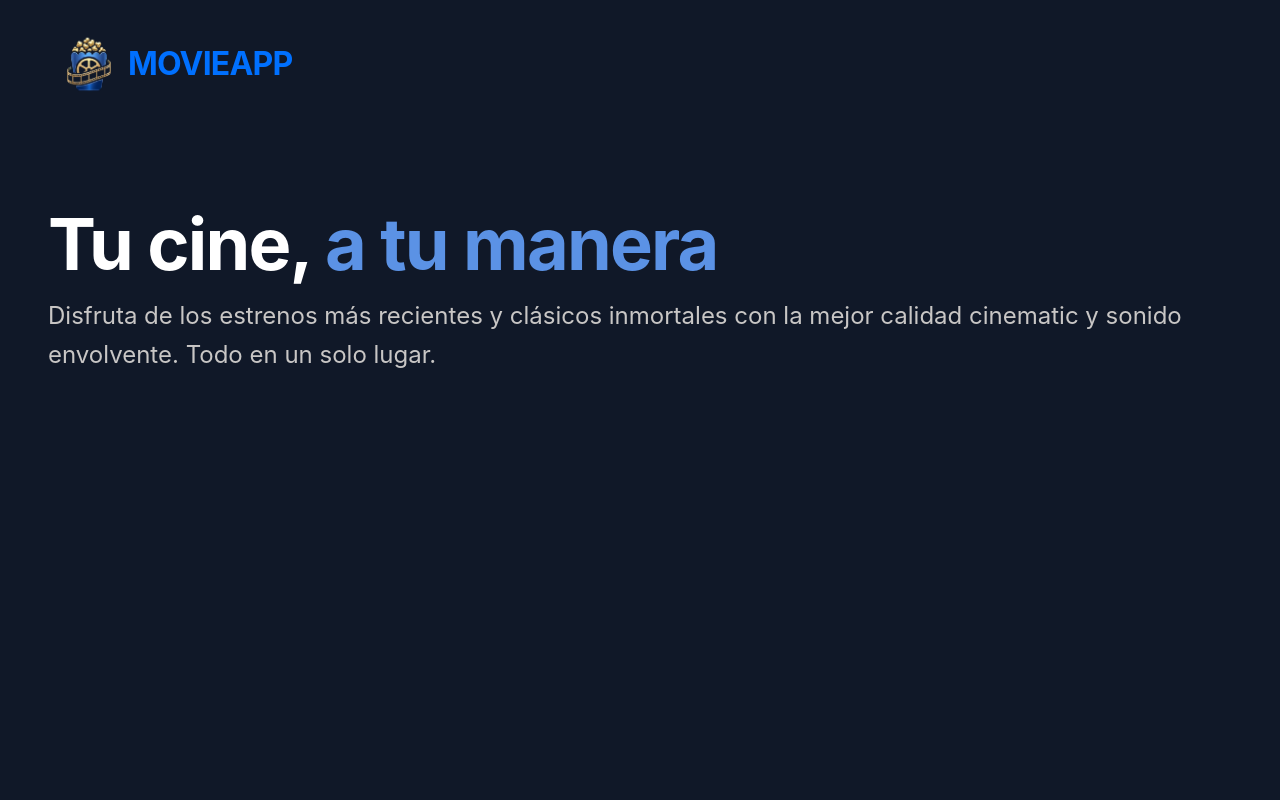
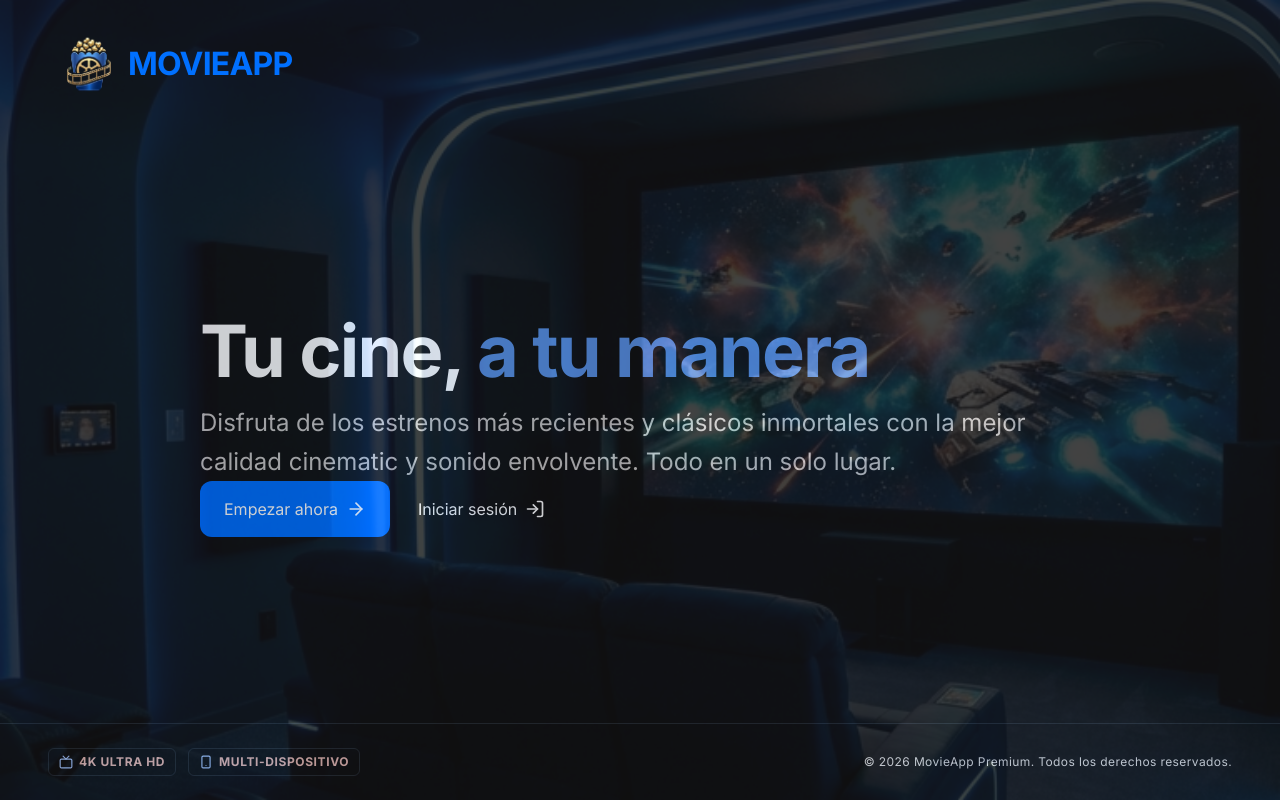
Before and after one commit to LexyArraez/MovieApp, a React (Vite) app: page / in a window 1280 px wide. Built offline with nearby package versions, Linux system fonts and the light colour scheme.

Commit message:
feat/terminada-landing page

```diff
--- a/package.json
+++ b/package.json
@@ -14,6 +14,7 @@
     "lucide-react": "^1.16.0",
     "react": "^19.2.6",
     "react-dom": "^19.2.6",
+    "react-router-dom": "^7.15.1",
     "tailwindcss": "^4.3.0"
   },
   "devDependencies": {
--- /dev/null
+++ b/src/components/common/Button.jsx
@@ -0,0 +1,28 @@
+export const Button = ({ children,
+  variant = 'primary',
+  icon: Icon,
+  onClick,
+  className = '',
+  ...props }) => {
+
+  const baseStyles = "inline-flex items-center justify-center font-medium transition-all duration-200 focus:outline-none";
+
+  const variants = {
+    primary: "bg-text-title hover:bg-blue-900 text-white px-15 md:px-6 py-4 rounded-l-xl rounded-r-xl text-base",
+    text: "text-white hover:text-gray-500 text-base bg-transparent p-2"
+  };
+
+  return (
+    <button
+      onClick={onClick}
+      className={`${baseStyles} ${variants[variant]} ${className}`}
+      {...props}
+    >
+      <span>{children}</span>
+
+
+      {Icon && <Icon className="ml-2 w-5 h-5" />}
+    </button>
+  );
+
+}
--- /dev/null
+++ b/src/components/common/CopyR.jsx
@@ -0,0 +1,11 @@
+
+export const CopyR = ({ company = "" }) => {
+
+    const currentYear = new Date().getFullYear();
+
+    return (
+        <p className="text-body-sm text-neutral-0 select-none">
+            © {currentYear} {company}. Todos los derechos reservados.
+        </p>
+    );
+};
--- /dev/null
+++ b/src/components/landing/AuthMenu.jsx
@@ -0,0 +1,28 @@
+import { Button } from "../common/Button"
+import { ArrowRight, LogIn } from 'lucide-react';
+
+export const AuthMenu = () => {
+
+  return (
+    <div className="flex flex-col md:flex-row items-center gap-5 w-full md:w-auto ">
+
+      <Button
+        variant="primary"
+        icon={ArrowRight}>
+        Empezar ahora
+      </Button>
+
+      <div className="block md:hidden text-body-sm text-neutral-500 mt-2">
+        ¿Ya tienes una cuenta?{' '}
+
+      </div>
+
+      <Button
+        variant="text"
+        icon={LogIn}>
+        Iniciar sesión
+      </Button>
+
+    </div>
+  )
+}
--- /dev/null
+++ b/src/components/landing/FooterLanding.jsx
@@ -0,0 +1,17 @@
+import { Label } from "./Label"
+import { Tv, Smartphone } from 'lucide-react';
+import { CopyR } from "../common/CopyR";
+
+export const FooterLanding = () => {
+  return (
+    <div className=" w-full md:border-t md:border-gray-600/40  px-6 py-6 md:px-12 flex flex-col md:flex-row items-center justify-between gap-4 mt-auto">
+      <div className="flex items-center gap-3">
+        <Label icon={Tv} text="4K ULTRA HD" />
+        <Label icon={Smartphone} text="MULTI-DISPOSITIVO" />
+      </div>
+      <div className="tracking-wide text-center md:text-right">
+        <CopyR company="MovieApp Premium" />
+      </div>
+    </div>
+  )
+}
--- /dev/null
+++ b/src/components/landing/Label.jsx
@@ -0,0 +1,13 @@
+export const Label = ({icon: Icon, text}) => {
+    return (
+
+            <div className="inline-flex items-center gap-1.5 border border-gray-600/40  px-2.5 py-1 rounded-md select-none">
+      {Icon && <Icon className="w-3.5 h-3.5 text-text-tv " />}
+
+
+      <span className="text-body-sm font-semibold tracking-wider text-text-4k uppercase">
+        {text}
+      </span>
+        </div>
+    )
+}
--- a/src/index.css
+++ b/src/index.css
@@ -40,10 +40,11 @@
   --color-blue: #0070FF;
   --color-bg-page: #131313;
   --color-bg-card: #2A2A2A;
+  --color-text-4k: #E9BCB6;
+  --color-text-tv: #A7C8FF;
 
   /* ── BACKGROUND IMAGES ── */
-  --background-image-hero-glow: radial-gradient(circle at top, rgba(30,58,138,0.3) 0%, rgba(10,10,12,0.9) 80%);
-
+  --background-image-hero-glow: linear-gradient(0deg, #131313 0%, rgba(19, 19, 19, 0.8) 20%, rgba(19, 19, 19, 0) 80%)
   /* ── SPACING ── */
   --spacing-xs: 0.25rem;
   --spacing-sm: 0.5rem;
--- a/src/pages/LandingPage.jsx
+++ b/src/pages/LandingPage.jsx
@@ -1,13 +1,33 @@
 import { MovieLogo } from "../components/common/MovieLogo"
 import { HeroBody } from "../components/landing/HeroBody"
+import { Button } from "../components/common/Button"
+import { ArrowRight, LogIn } from "lucide-react";
+import { AuthMenu } from "../components/landing/AuthMenu";
+import { FooterLanding } from "../components/landing/FooterLanding";
+
 
 export const LandingPage = () => {
     return (
-        <div className="min-h-screen bg-gray-900 flex flex-col overflow-hidden">
-            <MovieLogo />
-            <div className="flex flex-col pt-30 md:pt-20 px-10 md:px-12">
+        <div className="relative min-h-screen bg-bg-page flex flex-col justify-between overflow-x-hidden font-primary">
+            <div className="absolute inset-0 pointer-events-none select-none z-0">
+                <img
+                    src="/img/screen.png"
+                    alt="Cinema Background"
+                    className="w-full h-full object-cover opacity-20"
+                />
+            </div>
+            <header>
+                <MovieLogo />
+            </header>
+            <main className="grow flex flex-col justify-center px-6 md:px-50 ">
                 <HeroBody />
+                <AuthMenu />
+            </main>
+
+            <div>
+                <FooterLanding />
             </div>
+
         </div>
     )
 }
```
Also changed, not shown: src/components/common/MovieLogo.jsx (indentation only), 1 other file (tests, documents, lock files or other folders).
